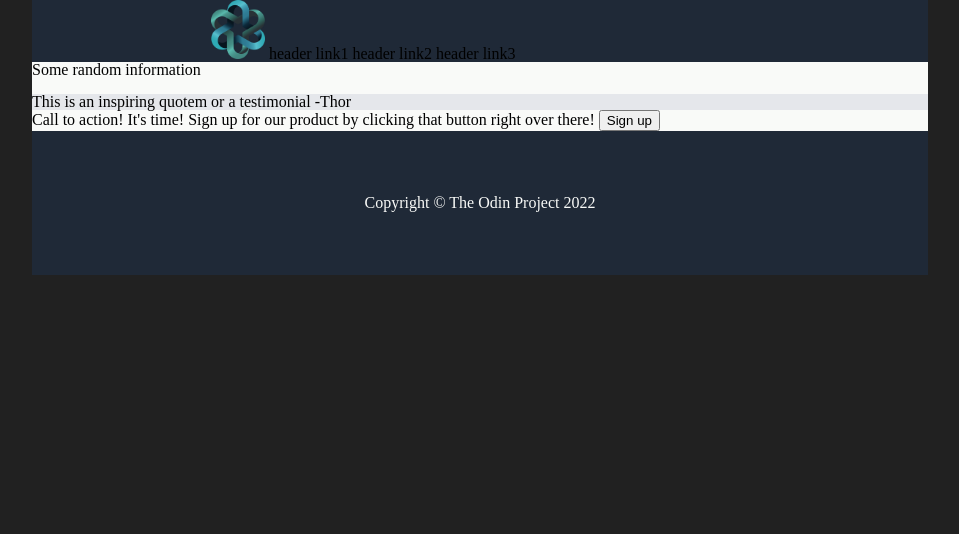
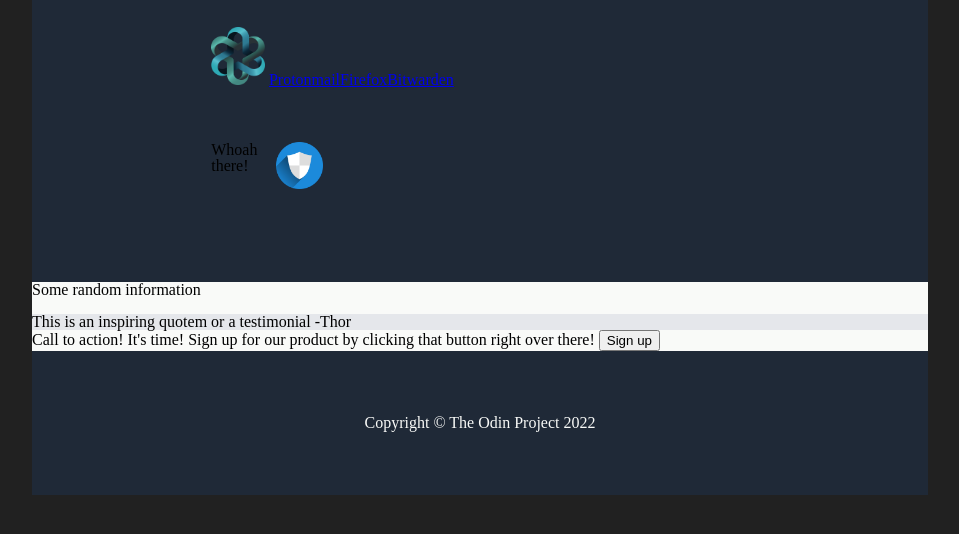
Before and after one commit to NullZeal/landingpage, a plain HTML site: page index.html in a window 1280 px wide. Shown: the whole page, without its empty margins (160-1119 px from the left). Drawn offline with Linux system fonts and the light colour scheme.

Commit message:
Improving box 1 header

```diff
--- a/css/mainpage.css
+++ b/css/mainpage.css
@@ -17,35 +17,59 @@ body {
 
 
 
+
+
+
+
 .box1container{
 
     position: relative;
     margin-left: 20%;
     margin-right:20%;
+    padding-bottom:10%;
 }
-
-
 
 .logo {
     max-width: 10%;
     display:inline;
 }
 
+.box1header{
+    padding-top: 5%;
+    padding-bottom: 10%;
+}
+
 .box1header ul{
-    display:inline;
-    position: relative;
-    left: 0;
-    right: 0;
+
+    display: inline-flex;
+    justify-content: right;
 }
 
 .box1header li{
     display:inline;
+    color: #E5E7EB;
 }
+
+
+.box1content{
+    display: flex;
+    justify-content:space-evenly;
+    flex-direction: row;
+}
+
+.rightbox img{
+    max-width: 10%;
+}
+
+
+
+
+
+
 
 
 .box3 {
     background-color: #E5E7EB;
-    padding
 }
 
 .box5 {
--- a/index.html
+++ b/index.html
@@ -16,14 +16,19 @@
             <div class="box1header">
                 <img class="logo" src="img/logo.png" alt="logo">
                 <ul>
-                    <li>header link1</li>
-                    <li>header link2</li>
-                    <li>header link3</li>
+                    <li><a href="www.protonmail.com">Protonmail</a></li>
+                    <li><a href="www.firefox.com">Firefox</a></li>
+                    <li><a href="www.bitwarden.com">Bitwarden</a></li>
                 </ul>
             </div>
 
             <div class="box1content">
-
+                <div class="leftbox">
+                    Whoah there!
+                </div>
+                <div class="rightbox">
+                    <img src="img/secure.png" alt="shield icon">
+                </div>
             </div>
         </div>
 
```
Also changed, not shown: img/secure.png (added).
